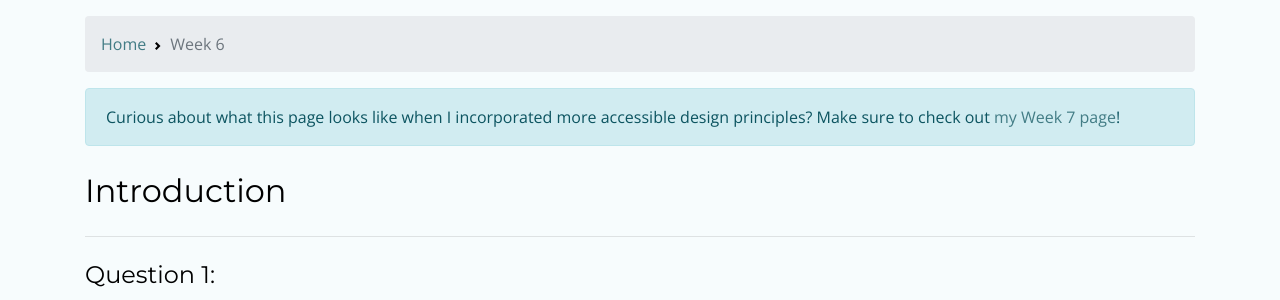
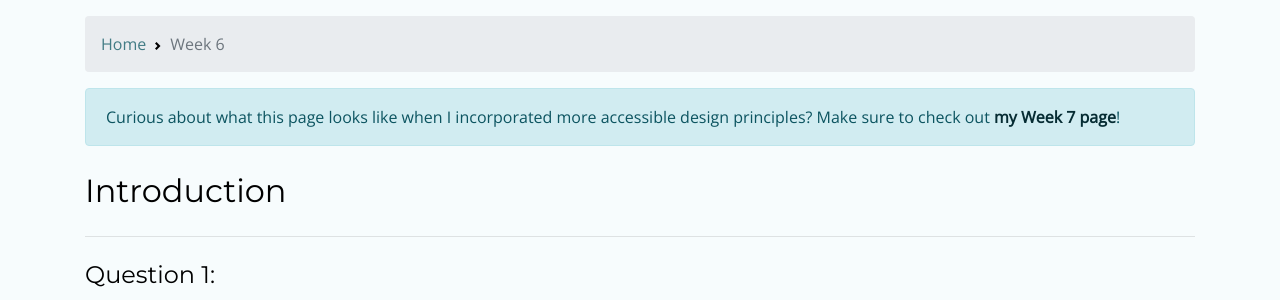
Before and after one commit to mxballin/instructional-design, a Jekyll site: the page built from pages/week6.md, in a window 1280 px wide. Shown: the part 208-508 px from the top of the page. Built offline with Jekyll 4.4.1, drawn with Linux system fonts in a browser that asks for light colours; some web fonts are replaced.

Commit message:
Update week6.md

```diff
--- a/pages/week6.md
+++ b/pages/week6.md
@@ -13,7 +13,7 @@ permalink: /week6.html
 </nav>
 
 <div class="alert alert-info" role="alert">
-  Curious about what this page looks like when I incorporated more accessible design principles? Make sure to check out <a href="https://instructional-design.mxballin.com/week7.html">my Week 7 page</a>!
+  Curious about what this page looks like when I incorporated more accessible design principles? Make sure to check out <a href="https://instructional-design.mxballin.com/week7.html" class="alert-link">my Week 7 page</a>!
 </div>
 
 ## Introduction
```
